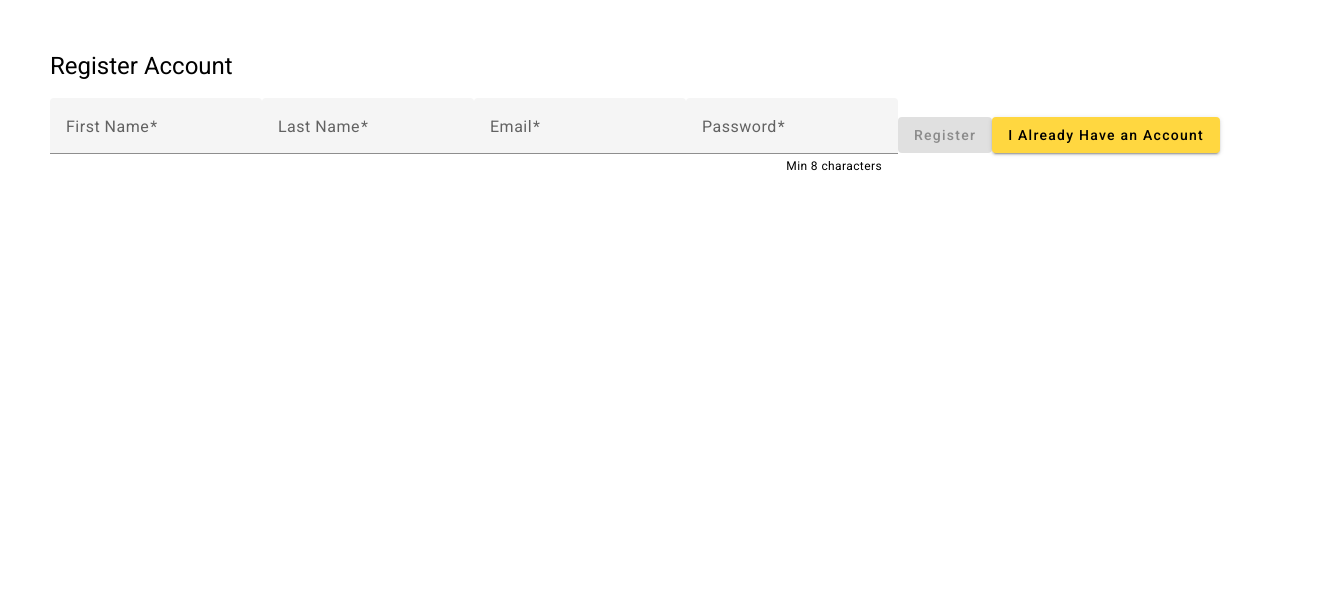
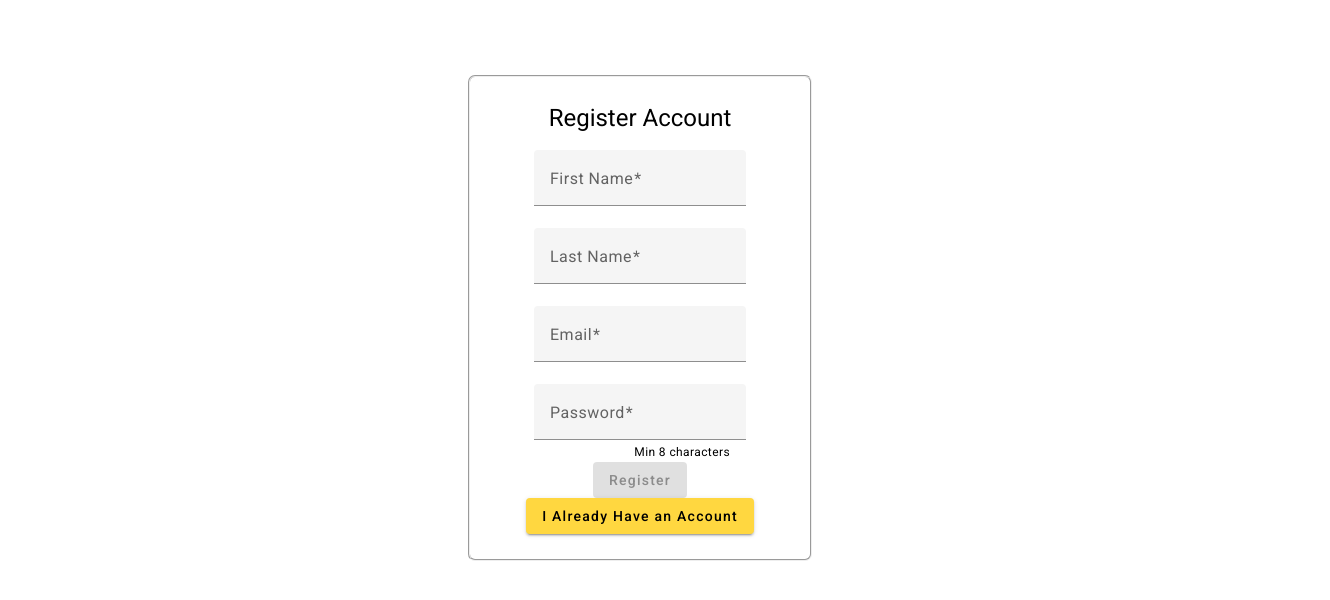
Before and after one commit to DylanDePasquale24/Foodie, an Angular app in the folder Angular Frontend/: page /login in a window 1280 px wide. Shown: the top 600 px of the page, 1330 px wide, since content can reach past the window. Built offline with nearby package versions, Linux system fonts and the light colour scheme.

Commit message:
Completed Login Page Formatting CSS

```diff
--- a/Angular Frontend/src/app/login/login.component.css
+++ b/Angular Frontend/src/app/login/login.component.css
@@ -1,8 +1,21 @@
 
-#loginPage{
+.loginPage {
+    /* Global Element Position */
+    margin: auto;
     position: relative;
-    top: 50px;
-    left: 50px;
+    top: 75px;
 
-    /* do margins */
+    /* Actual Element Properties */
+    width: 25%;
+    padding: 25px 10px;
+    text-align: center;
+
+    /*Border */
+    border-style: groove;
+    border-width: 2px;
+    border-radius: 7px;
 }
+
+.loginUnit{
+    padding: 5px;
+}
--- a/Angular Frontend/src/app/login/login.component.html
+++ b/Angular Frontend/src/app/login/login.component.html
@@ -1,68 +1,101 @@
-<div id="loginPage" *ngIf="!onLoginPage">
+<div class="loginPage" *ngIf="!onLoginPage">
+
     <h1>Register Account</h1>
 
+
     <!-- First Name -->
+    <span class="loginUnit">
         <mat-form-field>
             <mat-label>First Name</mat-label>
             <input [(ngModel)]="registerFirstName" matInput required placeholder="ex. John">
         </mat-form-field>
+    </span>
+
 
     <!-- Last Name -->
+    <span class="loginUnit">
         <mat-form-field>
             <mat-label>Last Name</mat-label>
             <input [(ngModel)]="registerLastName" matInput required placeholder="ex. Doe">
         </mat-form-field>
+    </span>
+
 
     <!-- Email -->
+    <span class="loginUnit">
         <mat-form-field>
             <mat-label>Email</mat-label>
             <input [(ngModel)]="registerEmail" matInput required placeholder="ex. johndoe@email.com">
         </mat-form-field>
+    </span>
+
 
     <!-- Password -->
+    <span class="loginUnit">
         <mat-form-field>
             <mat-label>Password</mat-label>
             <input [(ngModel)]="registerPassword" matInput required>
             <mat-hint align="end">Min 8 characters</mat-hint>
         </mat-form-field>
+    </span>
+
 
     <!-- Register Btn -->
+    <span class="loginUnit">
         <button (click)="register()" mat-raised-button color="accent" [disabled]="!registerFirstName || !registerLastName || !registerEmail || !registerPassword">
             Register
         </button>
+    </span>
+
 
     <!-- Have Acc Btn -->
+    <span class="loginUnit">
         <button (click)="onLoginPage = true" mat-raised-button color="accent">
             I Already Have an Account
         </button>
+    </span>
 
 </div>
 
 
-<div id="loginPage" *ngIf="onLoginPage">
+<div class="loginPage" *ngIf="onLoginPage">
+
     <h1>Login</h1>
 
+
     <!-- Email -->
+    <span class="loginUnit">
         <mat-form-field>
             <mat-label>Email</mat-label>
             <input [(ngModel)]="loginEmail" matInput required placeholder="ex. johndoe@email.com">
         </mat-form-field>
+    </span>
+
 
     <!-- Password -->
+    <span class="loginUnit">
         <mat-form-field>
             <mat-label>Password</mat-label>
             <input [(ngModel)]="loginPassword" matInput required>
         </mat-form-field>
+    </span>
+
 
     <!-- Login Btn  -->
+    <span class="loginUnit">
         <button (click)="login()" mat-raised-button color="accent" [disabled]="!loginEmail || !loginPassword">
             Login
         </button>
+    </span>
+
 
     <!-- New Acc Btn -->
+    <span class="loginUnit">
         <button (click)="onLoginPage = false" mat-raised-button color="accent">
             New? Create an Account
         </button>
+    </span>
+
 </div>
 
 
```
Lines whose indentation alone changed are shown as unchanged.
